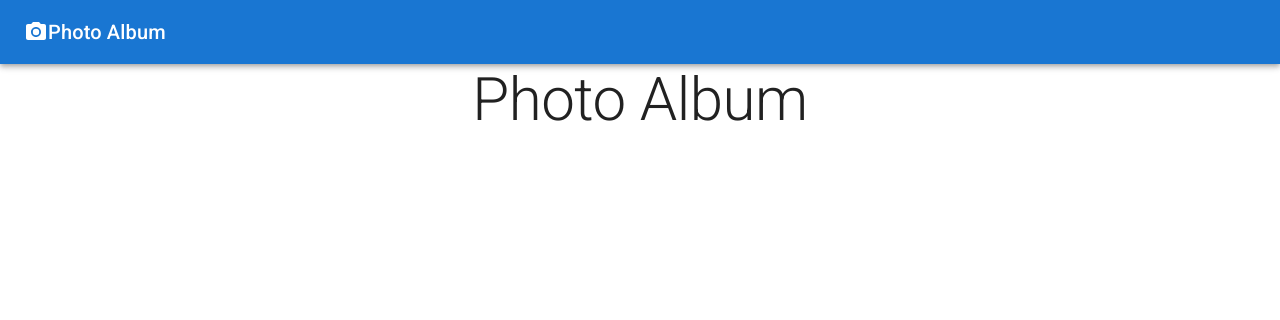
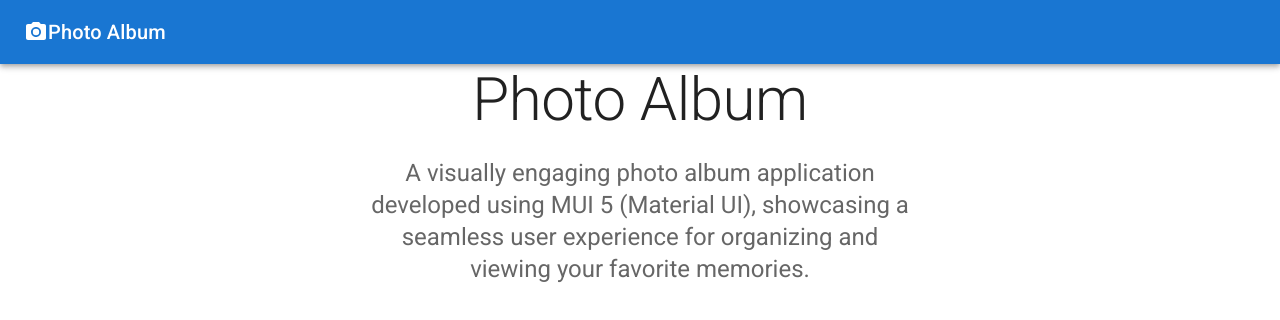
Before and after one commit to poladbachs/MaterialAlbum, a React (Create React App) app: page / in a window 1280 px wide. Shown: the top 320 px of the page. Built offline with nearby package versions, Linux system fonts and the light colour scheme.

Commit message:
added photo album app description typography

```diff
--- a/src/App.jsx
+++ b/src/App.jsx
@@ -20,6 +20,9 @@ export default function App() {
                         <Typography variant="h2" align="center" color="textPrimary" gutterBottom>
                             Photo Album
                         </Typography>
+                        <Typography variant="h5" align="center" color="textSecondary" component="p">
+                        A visually engaging photo album application developed using MUI 5 (Material UI), showcasing a seamless user experience for organizing and viewing your favorite memories.
+                        </Typography>
                     </Container>
                 </div>
             </main>
```
